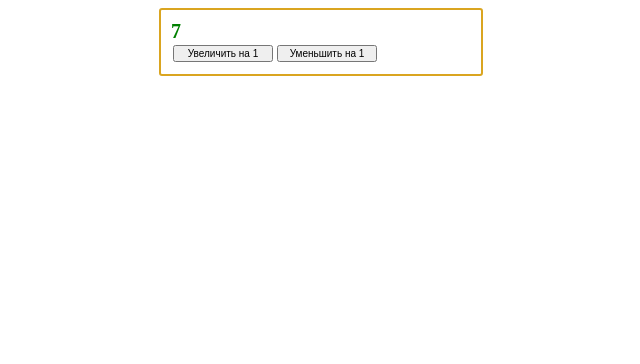
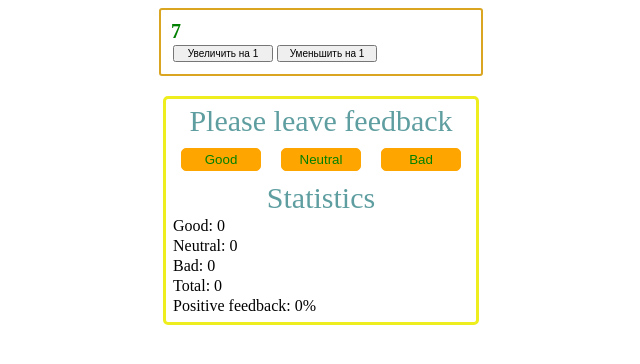
Before and after one commit to Anatoliy-Mostovoy/goit-react-hw-02-feedback, a React (Create React App) app: page / in a window 1280 px wide. Shown: the top 364 px of the page, without its empty margins (319-959 px from the left). Built offline with nearby package versions, Linux system fonts and the light colour scheme.

Commit message:
Done counter

```diff
--- a/src/Components/App.js
+++ b/src/Components/App.js
@@ -1,8 +1,12 @@
 import React from 'react';
 import Counter from './Counter/Counter';
+import { Statistics } from './Statistics/Statistics';
 
-const App = () => {
-  return <Counter />;
-};
+const App = () => (
+  <>
+    <Counter />
+    <Statistics />
+  </>
+);
 
 export default App;
--- a/src/Components/Counter/Counter.module.css
+++ b/src/Components/Counter/Counter.module.css
@@ -4,7 +4,7 @@
   border: 2px solid goldenrod;
   border-radius: 3px;
 
-  margin: 0 auto;
+  margin: 0 auto 20px;
   padding: 10px;
   align-items: center;
 }
--- /dev/null
+++ b/src/Components/Statistics/Statistics.js
@@ -0,0 +1,68 @@
+import React, { Component } from 'react';
+import s from './Statistics.module.css';
+
+export class Statistics extends Component {
+  state = {
+    good: 0,
+    neutral: 0,
+    bad: 0,
+  };
+
+  buttonGood = () => {
+    this.setState(prevState => {
+      return {
+        good: prevState.good + 1,
+      };
+    });
+  };
+
+  buttonNeutral = () => {
+    this.setState(prevState => {
+      return {
+        neutral: prevState.neutral + 1,
+      };
+    });
+  };
+
+  buttonBad = prevState => {
+    this.setState(prevState => {
+      return {
+        bad: prevState.bad + 1,
+      };
+    });
+  };
+
+  render() {
+    const { good, neutral, bad } = this.state;
+    const total = good + neutral + bad;
+
+    return (
+      <div className={s.container}>
+        <h1 className={s.mainTitle}>Please leave feedback</h1>
+        <div className={s.buttonContainer}>
+          <button type="button" className={s.button} onClick={this.buttonGood}>
+            Good
+          </button>
+          <button
+            type="button"
+            className={s.button}
+            onClick={this.buttonNeutral}
+          >
+            Neutral
+          </button>
+          <button type="button" className={s.button} onClick={this.buttonBad}>
+            Bad
+          </button>
+        </div>
+        <h2 className={s.secondTitle}>Statistics</h2>
+        <div className={s.titleList}>
+          <p>Good: {good}</p>
+          <p>Neutral: {neutral}</p>
+          <p>Bad: {bad}</p>
+          <p>Total: {total}</p>
+          <p>Positive feedback: {total === 0 ? 0 : (good / total) * 100}%</p>
+        </div>
+      </div>
+    );
+  }
+}
--- /dev/null
+++ b/src/Components/Statistics/Statistics.module.css
@@ -0,0 +1,54 @@
+.container {
+  width: 300px;
+  margin: 0 auto;
+  padding: 5px;
+  text-align: center;
+  border: 3px solid rgb(238, 238, 30);
+  border-radius: 5px;
+}
+
+.mainTitle {
+  margin: 0 auto 10px;
+  padding: 0;
+  font-size: 30px;
+  font-weight: 100;
+  color: cadetblue;
+}
+
+.buttonContainer {
+  display: flex;
+  justify-content: space-around;
+  margin-bottom: 10px;
+}
+
+.button {
+  width: 80px;
+  padding: 3px;
+  color: green;
+  background-color: orange;
+  outline: none;
+  border: 1px solid orange;
+  border-radius: 5px;
+  cursor: pointer;
+}
+
+.button:hover {
+  transform: scale(1.1);
+}
+
+.secondTitle {
+  margin: 0 auto 2px;
+  padding: 0;
+  font-size: 30px;
+  font-weight: 100;
+  color: cadetblue;
+}
+
+.titleList {
+  text-align: left;
+}
+
+.titleList p {
+  margin: 2px;
+  padding: 0;
+}
```
